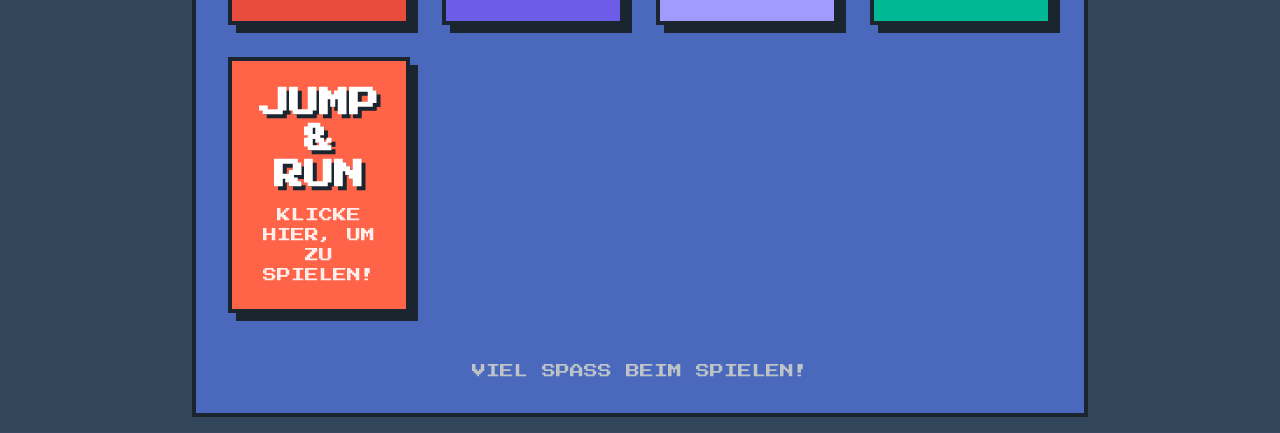
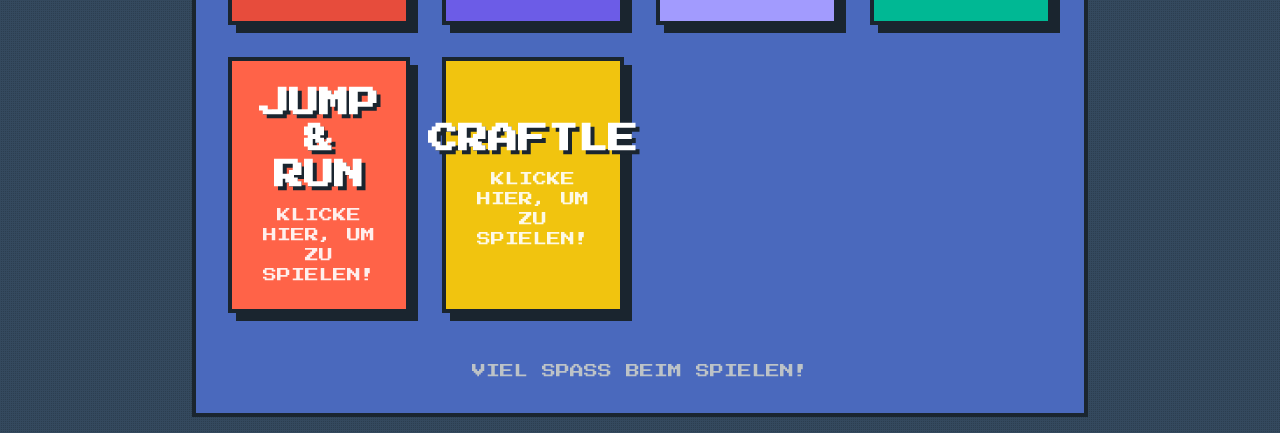
Before and after one commit to Rewoel/spiele, a plain HTML site: page index.html in a window 1280 px wide. Shown: the part 719-1152 px from the top of the page. Drawn offline with nearby package versions, Linux system fonts and the light colour scheme.

Commit message:
Update game cards and comments in index.html

```diff
--- a/index.html
+++ b/index.html
@@ -118,11 +118,19 @@
                 <p class="text-xs md:text-sm opacity-90">KLICKE HIER, UM ZU SPIELEN!</p>
             </a>
 
-            <!-- NEUE Spielkarte für Jump & Run -->
+            <!-- Spielkarte für Jump & Run -->
             <a href="https://rewoel.github.io/jumpnrun/" target="_blank"
                class="block bg-[#ff6348] text-white p-6 rounded-none game-card
                       flex flex-col items-center justify-center">
                 <h2 class="text-2xl md:text-3xl font-bold mb-3">JUMP & RUN</h2>
+                <p class="text-xs md:text-sm opacity-90">KLICKE HIER, UM ZU SPIELEN!</p>
+            </a>
+
+            <!-- NEUE Spielkarte für Craftle -->
+            <a href="https://rewoel.github.io/craftle/" target="_blank"
+               class="block bg-[#f1c40f] text-white p-6 rounded-none game-card
+                      flex flex-col items-center justify-center">
+                <h2 class="text-2xl md:text-3xl font-bold mb-3">CRAFTLE</h2>
                 <p class="text-xs md:text-sm opacity-90">KLICKE HIER, UM ZU SPIELEN!</p>
             </a>
         </div>
```
